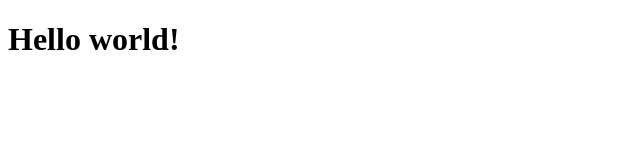
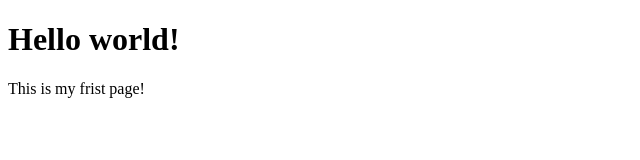
Before and after one commit to MrBrault/greg736, a plain HTML site: page index.html in a window 1280 px wide. Shown: the whole page, without its empty margins (0-640 px from the left). Drawn offline with Linux system fonts and the light colour scheme.

Commit message:
Update index.html
i added a new paragraph to my page

```diff
--- a/index.html
+++ b/index.html
@@ -7,5 +7,6 @@
 </head>
 <body>
   <h1>Hello world!</h1>
+  <p> This is my frist page!
 </body>
 </html>
```
